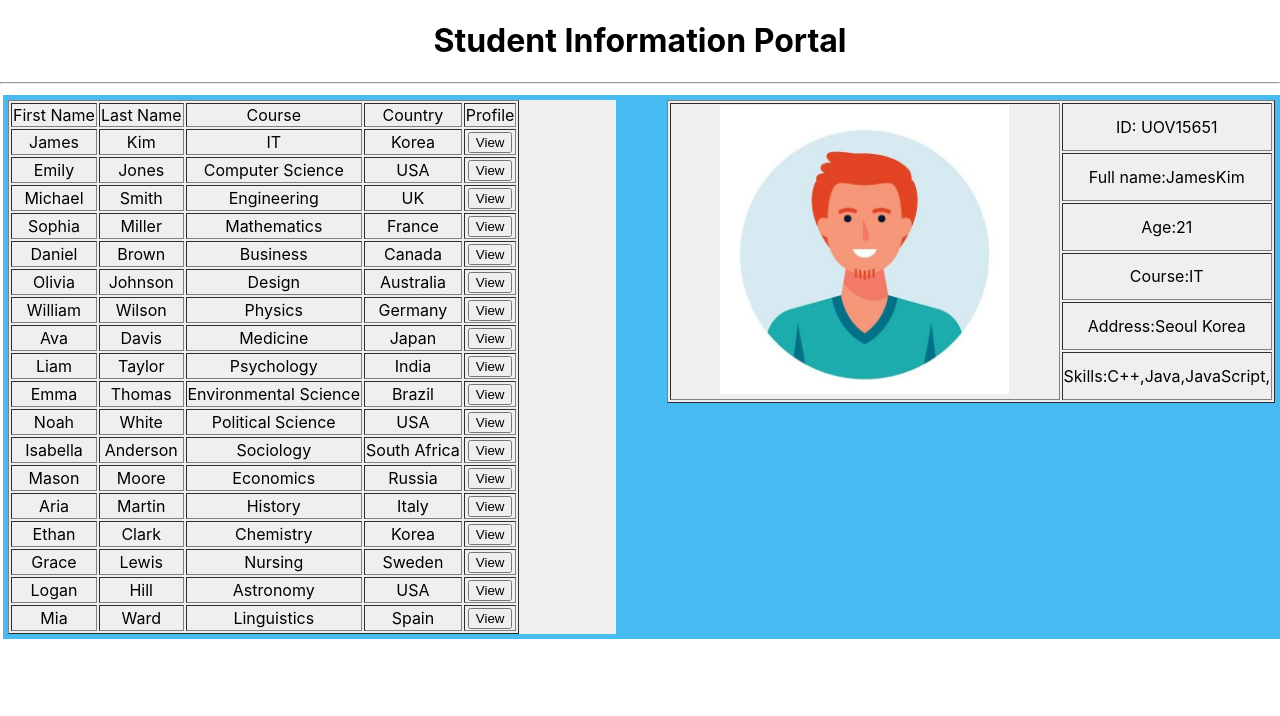
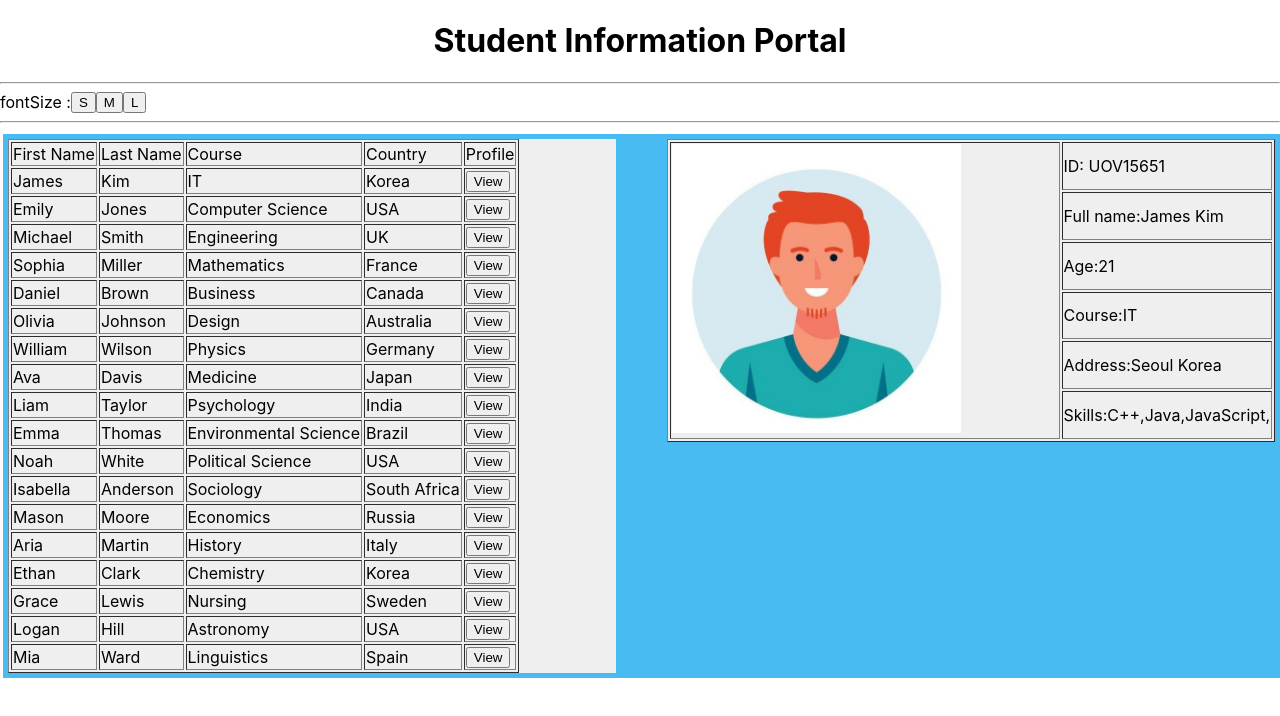
Before and after one commit to Maleesha2001-malee/IT3133_Assesment3, a React (Create React App) app in the folder studentapp/: page / in a window 1280 px wide. Shown: the top 716 px of the page. Built offline with nearby package versions, Linux system fonts and the light colour scheme.

Commit message:
final commit

```diff
--- a/studentapp/src/App.css
+++ b/studentapp/src/App.css
@@ -36,3 +36,16 @@
     transform: rotate(360deg);
   }
 }
+
+.button{
+  height: 30px;
+  width: 30px;
+
+}
+
+.buttons{
+  display: flex;
+  flex-direction: row;
+  align-items: center;
+
+}
--- a/studentapp/src/App.js
+++ b/studentapp/src/App.js
@@ -1,11 +1,21 @@
 import './App.css';
 import {students} from './data/StudentsDb';
 import StudentTable from './components/StudentTable';
+import {useState} from 'react';
 
 function App() {
+  const [fontSize,setFontSize]=useState(16);
   return (
     <div className="App">
       <h1>Student Information Portal</h1>
+      <hr/>
+      <div style={{ fontSize: `${fontSize}px` }} className='App'>
+      <div className='buttons'>
+          fontSize :
+          <button onClick={() => setFontSize(16)}>S</button>
+          <button onClick={() => setFontSize(20)}>M</button>
+          <button onClick={() => setFontSize(24)}>L</button>
+      </div>
       <hr/>
       <table width="100%">
         <tbody>
@@ -17,6 +27,7 @@ function App() {
         </tbody>
       </table>
     </div>
+  </div>
   );
 }
 
--- a/studentapp/src/assests/css/compo.css
+++ b/studentapp/src/assests/css/compo.css
@@ -25,3 +25,6 @@
 .profile{
     width: 75%;
 }
+.table{
+    text-align: left;
+}
--- a/studentapp/src/components/Profile.js
+++ b/studentapp/src/components/Profile.js
@@ -1,8 +1,9 @@
+import '../assests/css/compo.css';
 export default function Profile(props){
     return(
         <>
         <div>
-        <table border='1'>
+        <table className='table' border='1'>
             <tr>
                 <td rowspan={7}>
                     <img className='profile' src={require('../assests/img/'+props.stu.profilePic)} alt="profile picture"/>
@@ -10,7 +11,7 @@ export default function Profile(props){
                 <td>ID: {props.stu.studentId}</td>
             </tr>
             <tr>
-                <td>Full name:{props.stu.firstName+""+props.stu.lastName}</td>
+                <td>Full name:{props.stu.firstName+" "+props.stu.lastName}</td>
             </tr>
             <tr>
                 <td>Age:{props.stu.age}</td>
--- a/studentapp/src/components/StudentTable.js
+++ b/studentapp/src/components/StudentTable.js
@@ -9,7 +9,7 @@ export default function StudentTable(props){
         <>
         <div className="outerDiv">
            <div className="leftDiv">
-            <table border="1">
+            <table className='table' border="1">
               <thead>
                 <tr>
                     <td>First Name</td>
```
